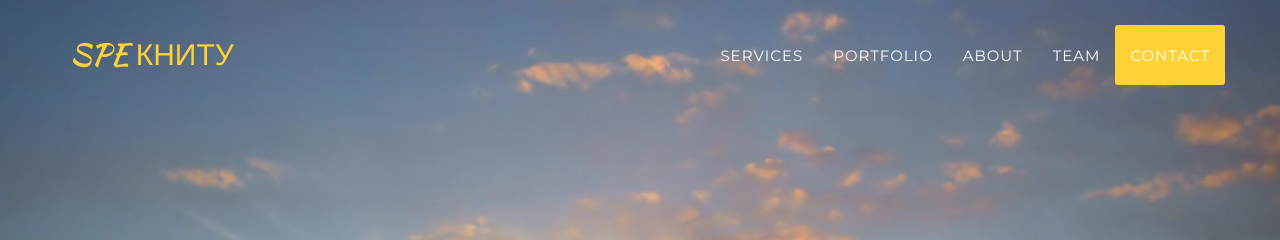
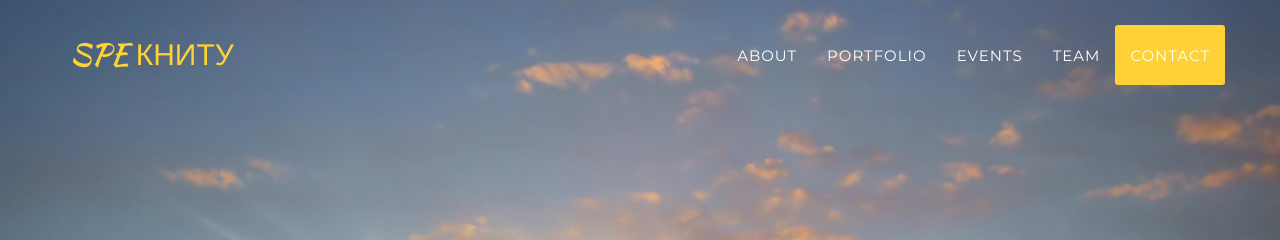
Before and after one commit to kazanspe/kazanspe.github.io, a Jekyll site: the page built from index.html, in a window 1280 px wide. Shown: the top 240 px of the page. Built offline with Jekyll 4.4.1, drawn with Linux system fonts in a browser that asks for light colours; some web fonts are replaced.

Commit message:
Services

```diff
--- a/_includes/clients.html
+++ b/_includes/clients.html
@@ -3,23 +3,23 @@
         <div class="container">
             <div class="row">
                 <div class="col-md-3 col-sm-6">
-                    <a href="#">
+                    <a href="http://vk.com/kazanspe">
                         <img src="img/logos/mlogo-spe.jpg" class="img-responsive img-centered" alt="">
                     </a>
                 </div>
                 <div class="col-md-3 col-sm-6">
-                    <a href="#">
+                    <a href="http://www.kstu.ru">
                         <img src="img/logos/knitu.jpg" class="img-responsive img-centered" alt="">
                     </a>
                 </div>
                 <div class="col-md-3 col-sm-6">
-                    <a href="#">
+                    <a href="http://www.fnnh.ru">
                         <img src="img/logos/fnnk.jpg" class="img-responsive img-centered" alt="">
                     </a>
                 </div>
                 <div class="col-md-3 col-sm-6">
-                    <a href="#">
-                        <img src="img/logos/.jpg" class="img-responsive img-centered" alt="">
+                    <a href="https://vk.com/event130142865">
+                        <img src="img/logos/oil.png" class="img-responsive img-centered" alt="">
                     </a>
                 </div>
             </div>
--- a/_includes/header.html
+++ b/_includes/header.html
@@ -19,13 +19,13 @@
                         <a href="#page-top"></a>
                     </li>
                     <li>
-                        <a class="page-scroll" href="#services">Services</a>
+                        <a class="page-scroll" href="#services">About</a>
                     </li>
                     <li>
                         <a class="page-scroll" href="#portfolio">Portfolio</a>
                     </li>
                     <li>
-                        <a class="page-scroll" href="#about">About</a>
+                        <a class="page-scroll" href="#about">Events</a>
                     </li>
                     <li>
                         <a class="page-scroll" href="#team">Team</a>
```
